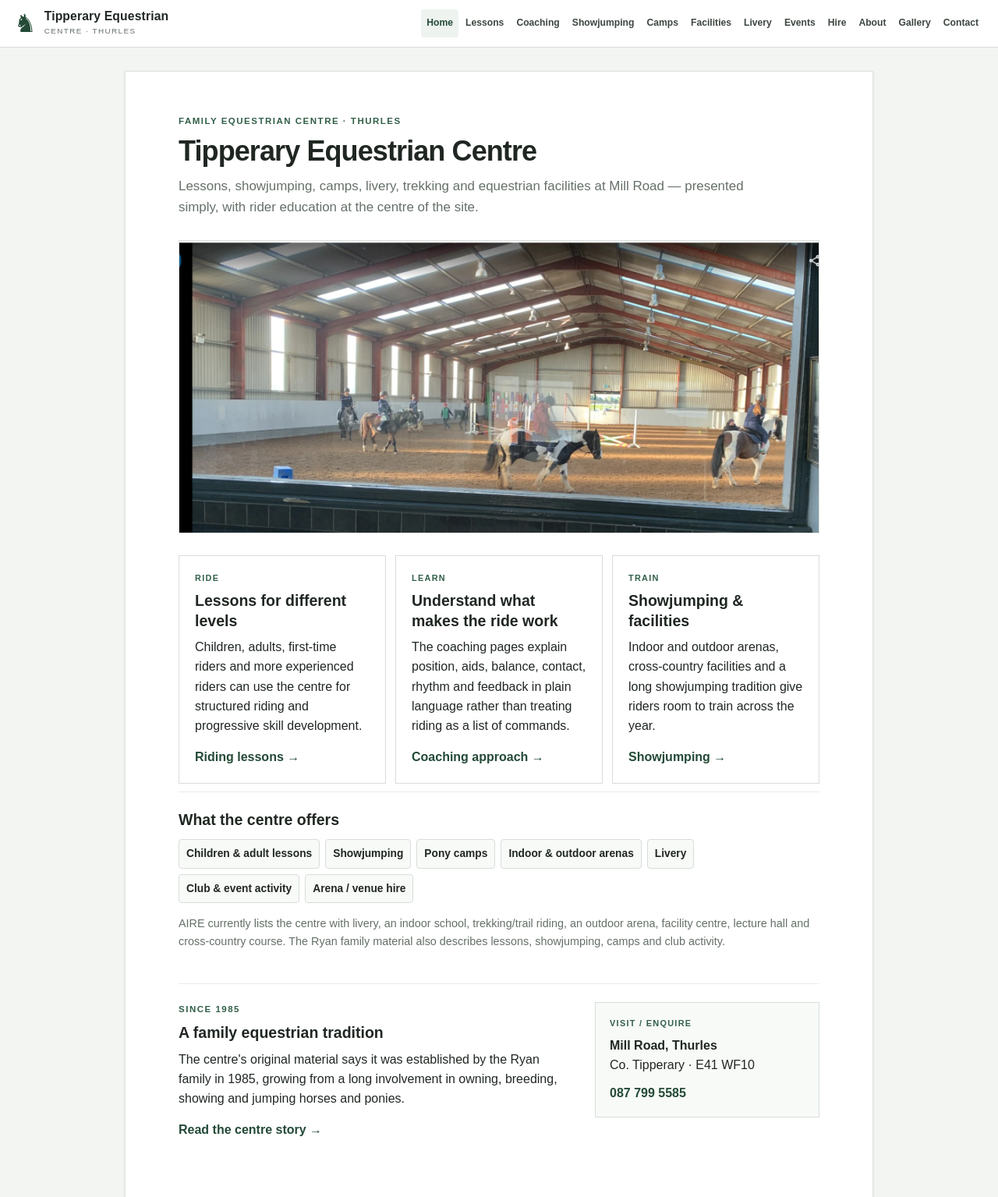
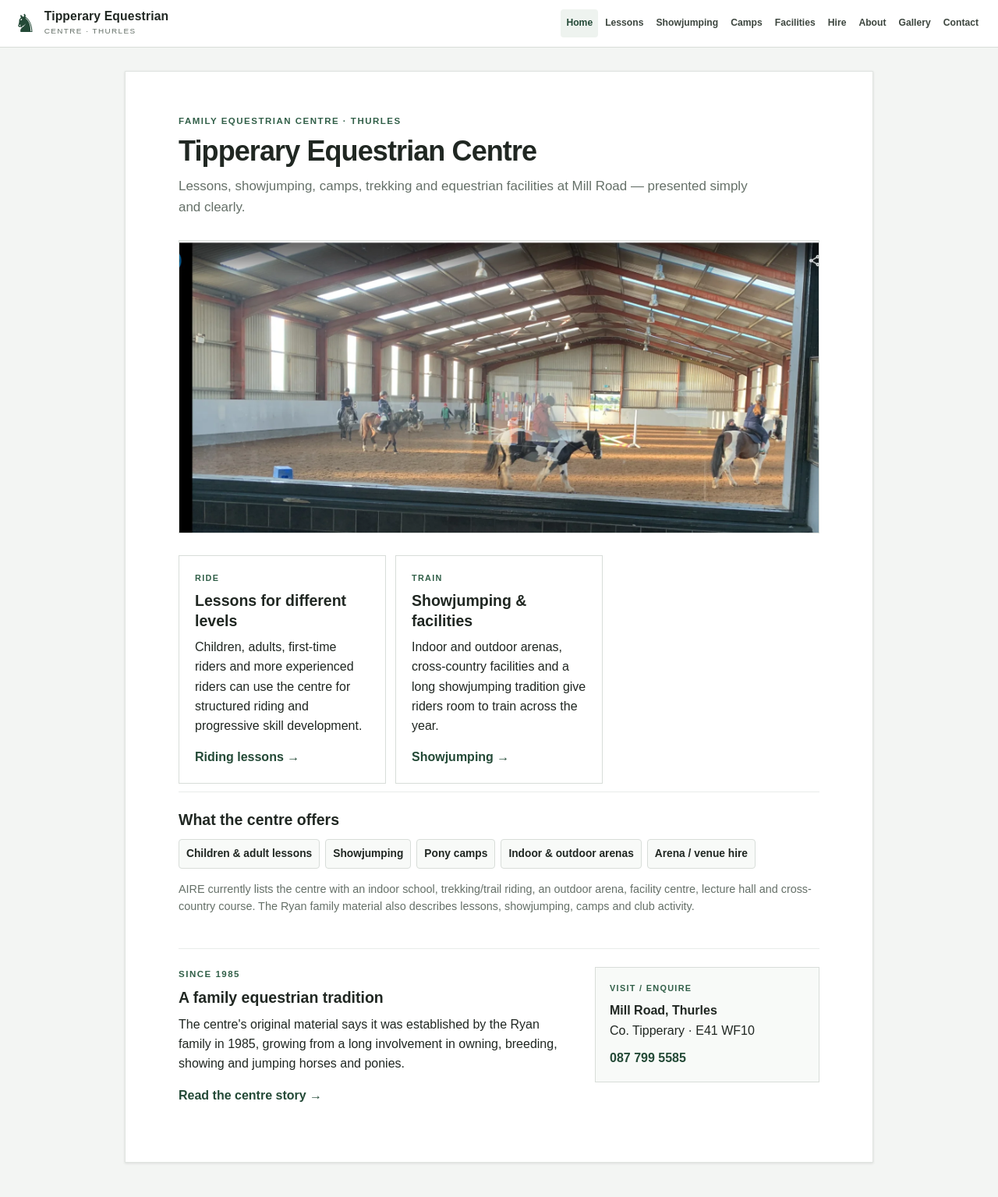
Before and after one commit to ronandownes/horse, a plain HTML site: page index.html in a window 1280 px wide. Shown: the top 1535 px of the page at 78% size. Drawn offline with Linux system fonts and the light colour scheme.

Commit message:
Remove coaching, livery and events sections

```diff
--- a/index.html
+++ b/index.html
@@ -3,7 +3,7 @@
 <head>
   <meta charset="utf-8">
   <meta name="viewport" content="width=device-width, initial-scale=1">
-  <meta name="description" content="Tipperary Equestrian Centre in Thurles — riding lessons, showjumping, camps, livery, facilities and rider education.">
+  <meta name="description" content="Tipperary Equestrian Centre in Thurles — riding lessons, showjumping, camps, facilities and arena hire.">
   <title>Tipperary Equestrian Centre</title>
   <link rel="stylesheet" href="styles.css?v=8">
   <script defer src="app.js?v=8"></script>
@@ -13,20 +13,19 @@
   <a class="brand" href="index.html" aria-label="Tipperary Equestrian Centre home"><span class="mark" aria-hidden="true">♞</span><span><strong>Tipperary Equestrian</strong><small>CENTRE · THURLES</small></span></a>
   <button class="menu-button" type="button" aria-expanded="false" aria-controls="main-nav">Menu</button>
   <nav class="topnav" id="main-nav" aria-label="Main navigation">
-    <a class="active" href="index.html">Home</a><a href="lessons.html">Lessons</a><a href="coaching.html">Coaching</a><a href="showjumping.html">Showjumping</a><a href="camps.html">Camps</a><a href="facilities.html">Facilities</a><a href="livery.html">Livery</a><a href="events.html">Events</a><a href="hire.html">Hire</a><a href="about.html">About</a><a href="gallery.html">Gallery</a><a href="contact.html">Contact</a>
+    <a class="active" href="index.html">Home</a><a href="lessons.html">Lessons</a><a href="showjumping.html">Showjumping</a><a href="camps.html">Camps</a><a href="facilities.html">Facilities</a><a href="arena.html">Hire</a><a href="about.html">About</a><a href="gallery.html">Gallery</a><a href="tel:+353877995585">Contact</a>
   </nav>
 </header>
 <main class="page-stage"><article class="paper">
   <p class="kicker">FAMILY EQUESTRIAN CENTRE · THURLES</p>
   <h1>Tipperary Equestrian Centre</h1>
-  <p class="intro">Lessons, showjumping, camps, livery, trekking and equestrian facilities at Mill Road — presented simply, with rider education at the centre of the site.</p>
+  <p class="intro">Lessons, showjumping, camps, trekking and equestrian facilities at Mill Road — presented simply and clearly.</p>
   <figure class="hero-photo"><img src="assets/arena-original.webp" alt="Indoor arena at Tipperary Equestrian Centre during a riding session"></figure>
   <div class="home-grid">
     <section class="card"><span class="eyebrow">Ride</span><h2>Lessons for different levels</h2><p>Children, adults, first-time riders and more experienced riders can use the centre for structured riding and progressive skill development.</p><a class="text-link" href="lessons.html">Riding lessons →</a></section>
-    <section class="card"><span class="eyebrow">Learn</span><h2>Understand what makes the ride work</h2><p>The coaching pages explain position, aids, balance, contact, rhythm and feedback in plain language rather than treating riding as a list of commands.</p><a class="text-link" href="coaching.html">Coaching approach →</a></section>
     <section class="card"><span class="eyebrow">Train</span><h2>Showjumping & facilities</h2><p>Indoor and outdoor arenas, cross-country facilities and a long showjumping tradition give riders room to train across the year.</p><a class="text-link" href="showjumping.html">Showjumping →</a></section>
   </div>
-  <section class="answer-section"><h2>What the centre offers</h2><div class="chips"><a href="lessons.html">Children & adult lessons</a><a href="showjumping.html">Showjumping</a><a href="camps.html">Pony camps</a><a href="facilities.html">Indoor & outdoor arenas</a><a href="livery.html">Livery</a><a href="events.html">Club & event activity</a><a href="hire.html">Arena / venue hire</a></div><p class="muted">AIRE currently lists the centre with livery, an indoor school, trekking/trail riding, an outdoor arena, facility centre, lecture hall and cross-country course. The Ryan family material also describes lessons, showjumping, camps and club activity.</p></section>
+  <section class="answer-section"><h2>What the centre offers</h2><div class="chips"><a href="lessons.html">Children & adult lessons</a><a href="showjumping.html">Showjumping</a><a href="camps.html">Pony camps</a><a href="facilities.html">Indoor & outdoor arenas</a><a href="arena.html">Arena / venue hire</a></div><p class="muted">AIRE currently lists the centre with an indoor school, trekking/trail riding, an outdoor arena, facility centre, lecture hall and cross-country course. The Ryan family material also describes lessons, showjumping, camps and club activity.</p></section>
   <section class="answer-section two-col"><div><p class="kicker">SINCE 1985</p><h2>A family equestrian tradition</h2><p>The centre's original material says it was established by the Ryan family in 1985, growing from a long involvement in owning, breeding, showing and jumping horses and ponies.</p><a class="text-link" href="about.html">Read the centre story →</a></div><div class="contact-box"><small>VISIT / ENQUIRE</small><strong>Mill Road, Thurles</strong><span>Co. Tipperary · E41 WF10</span><a href="tel:+353877995585">087 799 5585</a></div></section>
 </article></main>
 <footer class="footer"><div><strong>Tipperary Equestrian Centre</strong> · Mill Road, Thurles, Co. Tipperary · E41 WF10 · <a href="tel:+353877995585">087 799 5585</a></div><div class="footer-note">Demo website for client review. Services, prices, schedules and staff qualifications should be confirmed by the centre before final publication.</div></footer>
```
Also changed, not shown: arena.html (+1 -1 lines), calendar.html (deleted, +0 -1 lines), camps.html (+1 -1 lines), education.html (deleted, +0 -1 lines), facilities.html (+1 -1 lines), gallery.html (+1 -1 lines), horse-care.html (deleted, +0 -1 lines), lessons.html (+1 -1 lines), proposal.html (+1 -1 lines), showjumping.html (+1 -1 lines).
